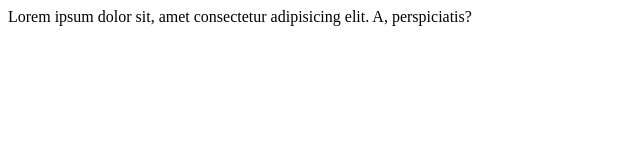
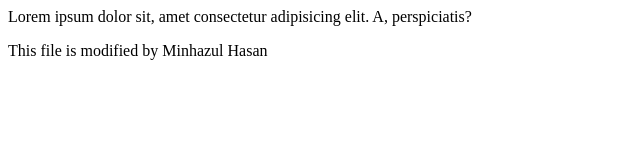
Before and after one commit to MinhazulHasan/BS-Commerce, a plain HTML site: page index.html in a window 1280 px wide. Shown: the whole page, without its empty margins (0-640 px from the left). Drawn offline with Linux system fonts and the light colour scheme.

Commit message:
create fix/footer-link-1 branch

```diff
--- a/index.html
+++ b/index.html
@@ -1 +1,2 @@
 <p>Lorem ipsum dolor sit, amet consectetur adipisicing elit. A, perspiciatis?</p>
+<p>This file is modified by Minhazul Hasan</p>
```
